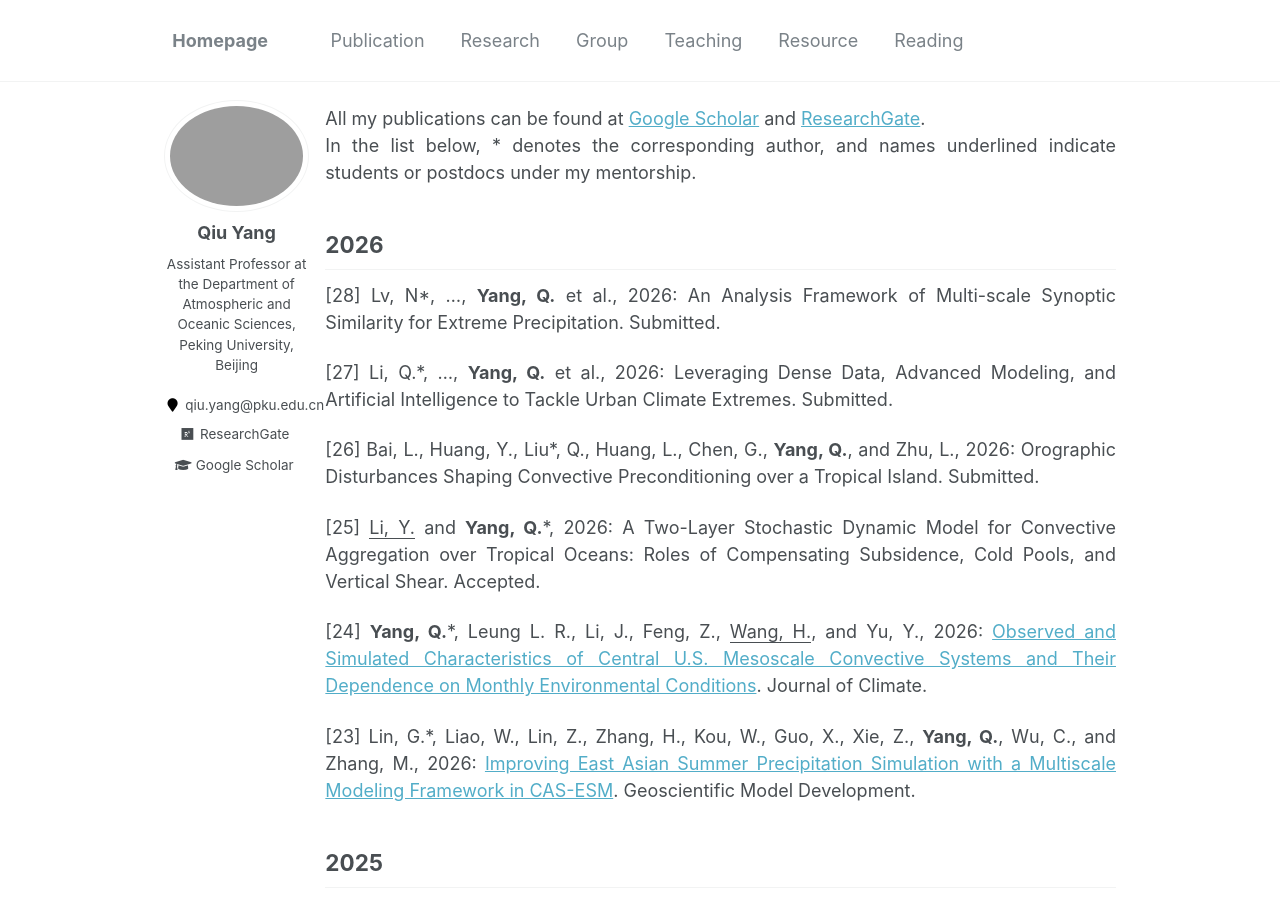
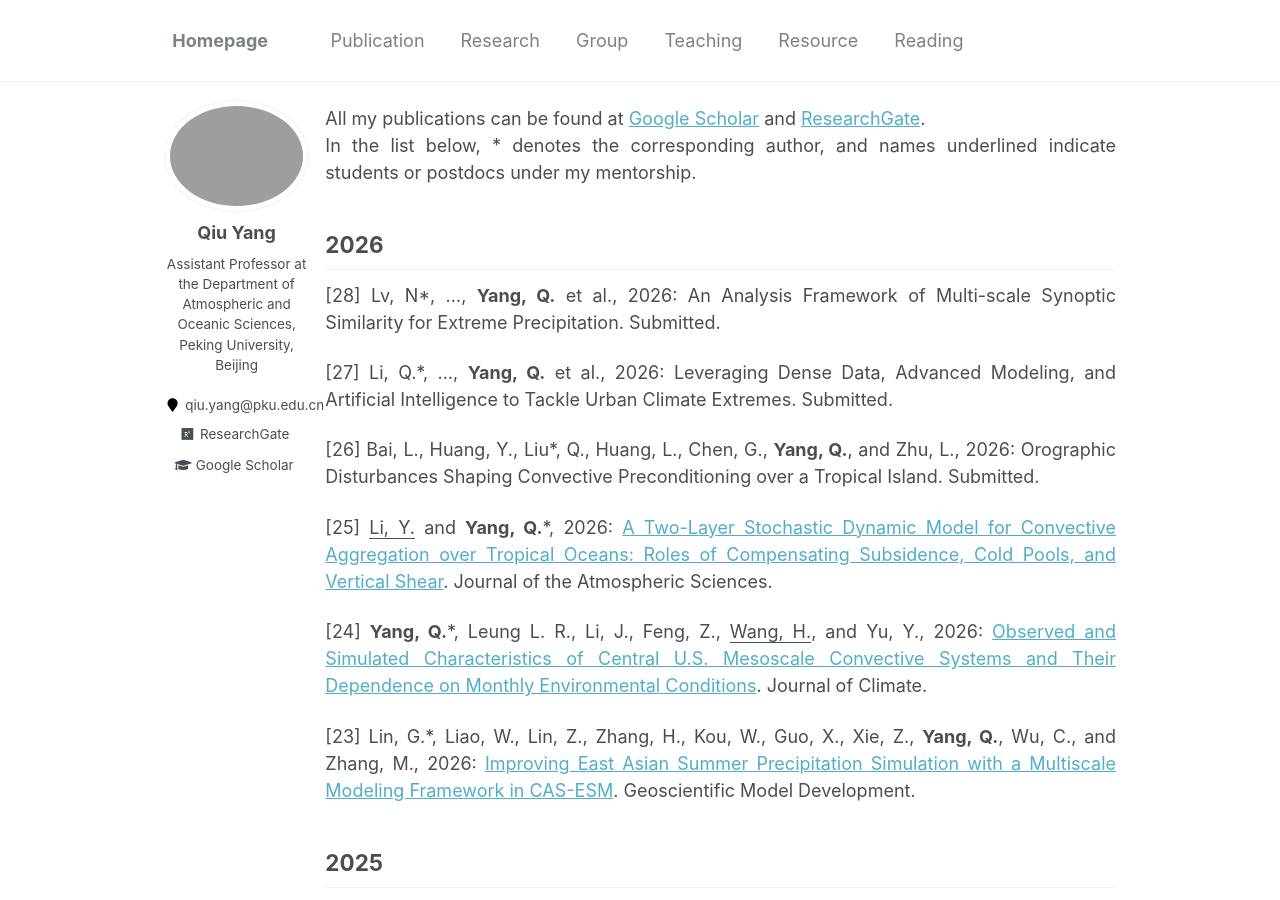
Before and after one commit to qiuyang50/qiuyang50.github.io, a Jekyll site: the page built from _pages/publication.md, in a window 1280 px wide and 900 px high. Built offline with Jekyll 4.4.1, drawn with Linux system fonts in a browser that asks for light colours.

Commit message:
Update publication.md

```diff
--- a/_pages/publication.md
+++ b/_pages/publication.md
@@ -15,7 +15,7 @@ In the list below, * denotes the corresponding author, and names underlined indi
 
 [26] Bai, L., Huang, Y., Liu*, Q., Huang, L., Chen, G., **Yang, Q.**, and Zhu, L., 2026: Orographic Disturbances Shaping Convective Preconditioning over a Tropical Island. Submitted.
 
-[25] <ins>Li, Y.</ins> and **Yang, Q.***, 2026: A Two-Layer Stochastic Dynamic Model for Convective Aggregation over Tropical Oceans: Roles of Compensating Subsidence, Cold Pools, and Vertical Shear. Accepted.
+[25] <ins>Li, Y.</ins> and **Yang, Q.***, 2026: [A Two-Layer Stochastic Dynamic Model for Convective Aggregation over Tropical Oceans: Roles of Compensating Subsidence, Cold Pools, and Vertical Shear](https://journals.ametsoc.org/view/journals/atsc/aop/JAS-D-26-0050.1/JAS-D-26-0050.1.xml). Journal of the Atmospheric Sciences.
 
 [24] **Yang, Q.***, Leung L. R., Li, J., Feng, Z., <ins>Wang, H.</ins>, and Yu, Y., 2026: [Observed and Simulated Characteristics of Central U.S. Mesoscale Convective Systems and Their Dependence on Monthly Environmental Conditions](https://doi.org/10.1175/JCLI-D-25-0601.1). Journal of Climate.
 
```
